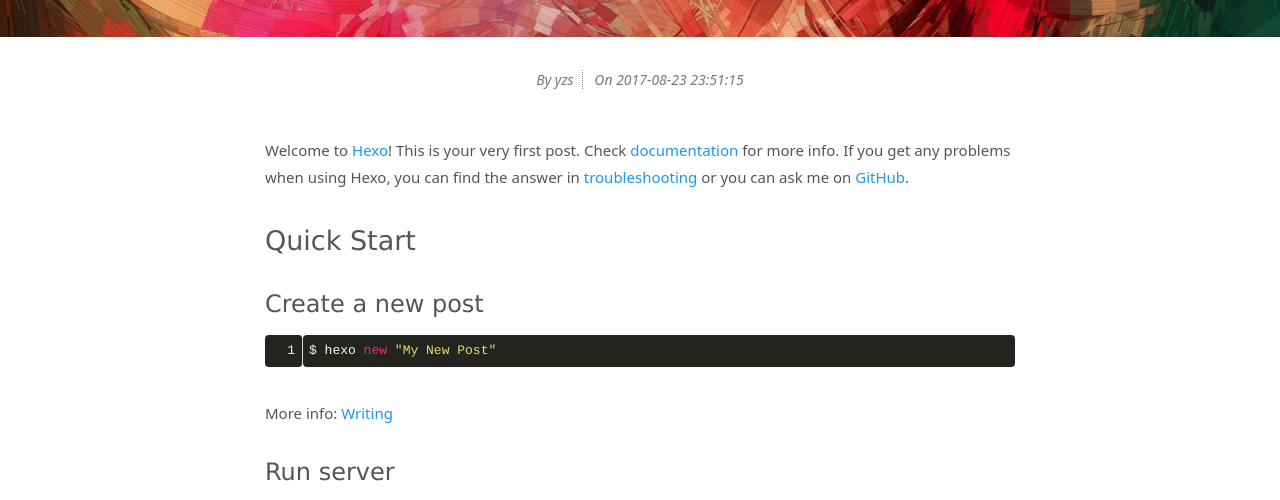
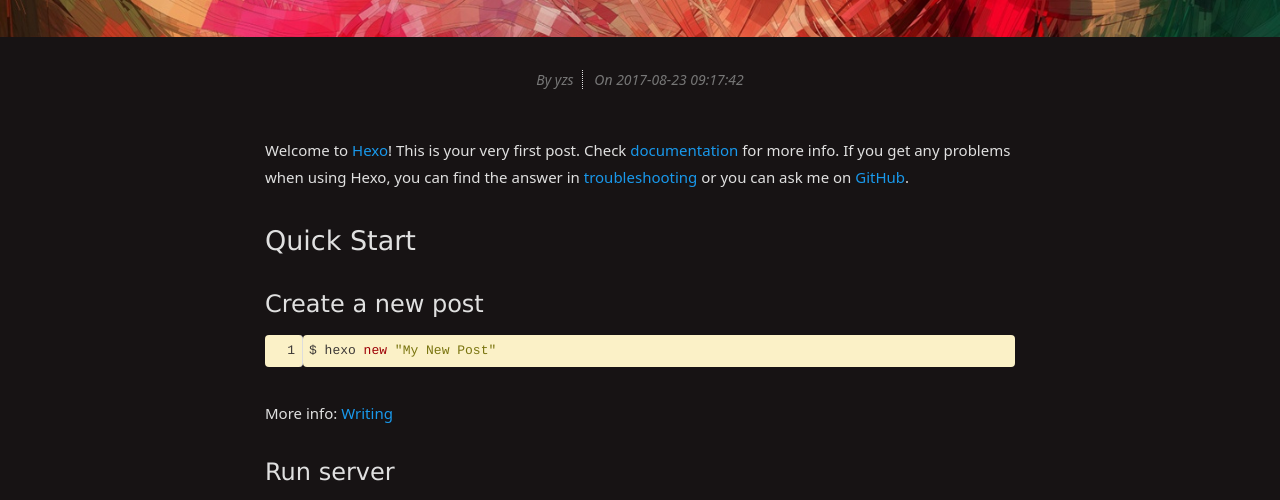
Before and after one commit to YZSyangzhaoshuo/YZSyangzhaoshuo.github.io, a plain HTML site: page 2017/08/23/hello-world/index.html in a window 1280 px wide. Shown: the part 247-747 px from the top of the page. Drawn offline with Linux system fonts and the light colour scheme.

Commit message:
Site updated: 2017-08-25 09:17:42

```diff
--- a/2017/08/23/hello-world/index.html
+++ b/2017/08/23/hello-world/index.html
@@ -27,7 +27,7 @@
   <link rel="stylesheet" href="/css/bootstrap.min.css">
   <!-- Custom CSS -->
 
-  <link rel="stylesheet" href="/css/style.light.css">
+  <link rel="stylesheet" href="/css/style.dark.css">
 
   <!-- Google Analytics -->
 
@@ -93,7 +93,7 @@
           <!-- Date -->
           <span class="date-time info">On
             <span class="date">2017-08-23</span>
-            <span class="time">23:51:15</span>
+            <span class="time">09:17:42</span>
           </span>
 
         </div>
```
Also changed, not shown: archives/2017/08/index.html (+1 -1 lines), archives/2017/index.html (+1 -1 lines), archives/index.html (+1 -1 lines), index.html (+1 -1 lines).
